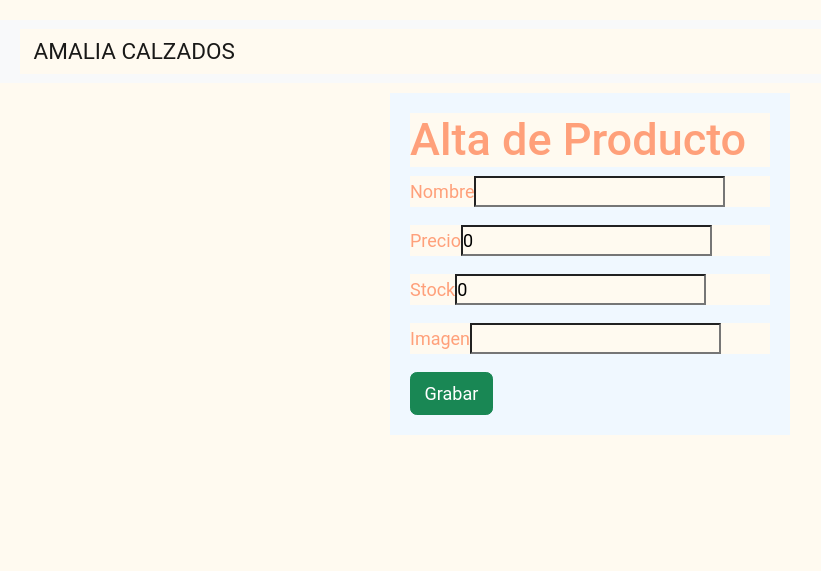
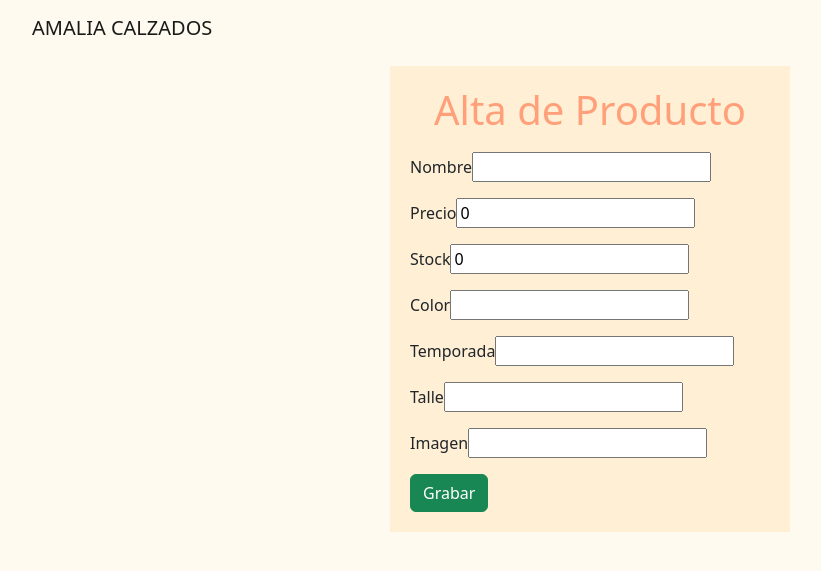
Before and after one commit to ec33sd/TIFCAC, a Flask app: template templates/producto_nuevo.html in a window 1280 px wide. Shown: the top 571 px of the page, without its empty margins (50-871 px from the left). Run offline with Flask 3, Linux system fonts and the light colour scheme; the template is opened without the code that fills it, so the values that code supplies are empty.

Commit message:
se agrego archivo css en la carpeta templates con su respectivas modificaciones en linea

```diff
--- a/Style.css
+++ b/Style.css
@@ -31,6 +31,10 @@ body {
     justify-content: center;
 }
 
+.templates {
+    background-color: floralwhite;
+}
+
 Button-Nuevo{
     font-weight: bold;
     font-style: italic;
--- a/index.html
+++ b/index.html
@@ -17,7 +17,7 @@ crossorigin="anonymous">
 <div class="logo">
     <img src="templates/amalialogo-fondo-transparente1.png" alt="logo">
 </div>
-<a class="btn btn-primary" href="../TIFCAC/templates/productos.html">INGRESAR</a>
+<a class="btn btn-primary" href="../templates/productos.html">INGRESAR</a>
 </body>
 <script>
 <!--Link de Bootstrap-->
--- a/js/main.js
+++ b/js/main.js
@@ -1,5 +1,5 @@
 document.getElementById("header").innerHTML=` <nav class="navbar navbar-expand-sm
-navbar-light bg-light">
+navbar-light">
 <div class="container">
 <a class="navbar-brand" href="../templates/productos.html">AMALIA CALZADOS</a>
 
--- a/templates/producto_nuevo.html
+++ b/templates/producto_nuevo.html
@@ -8,7 +8,16 @@
   <!-- Bootstrap CSS v5.2.1 -->
   <link href="https://cdn.jsdelivr.net/npm/bootstrap@5.2.1/dist/css/bootstrap.min.css" rel="stylesheet"
     integrity="sha384-iYQeCzEYFbKjA/T2uDLTpkwGzCiq6soy8tYaI1GyVh/UjpbCx/TYkiZhlZB6+fzT" crossorigin="anonymous">
-  <link rel="stylesheet" href="Style.css">
+  <style>
+      body{
+          background-color: floralwhite;
+      }
+      h1 {
+          color: lightsalmon;
+          text-align: center;
+          padding-bottom: 10px;
+      }
+  </style>
 </head>
 <body>
   <header id="header">
@@ -16,7 +25,7 @@
   </header>
   <main>
     <div class="container" id="app">
-      <form style="background-color: aliceblue;margin:10px auto ; width: 400px; padding: 20px;">
+      <form style="background-color:papayawhip;margin:10px auto ; width: 400px; padding: 20px;">
         <h1>Alta de Producto</h1>
         <div class="mb-3">
           <label for="nombre">Nombre</label>
@@ -30,6 +39,18 @@
           <label for="stock">Stock</label>
           <input type="number" name="stock" id="stock" v-model="stock">
         </div>
+        <div class="mb-3">
+          <label for="color">Color</label>
+          <input type="text" name="color" id="color" v-model="text">
+      </div>
+      <div class="mb-3">
+          <label for="temporada">Temporada</label>
+          <input type="text" name="temporada" id="temporada" v-model="text">
+      </div>
+      <div class="mb-3">
+          <label for="talle">Talle</label>
+          <input type="number" name="talle" id="talle" v-model="text">
+      </div>
         <div class="mb-3">
           <label for="imagen">Imagen</label>
           <input type="text" name="imagen" id="imagen" v-model="imagen">
```
Also changed, not shown: templates/producto_editar.html (+27 -3 lines), templates/producto_update.html (+23 -3 lines), templates/productos.html (+20 -2 lines).
